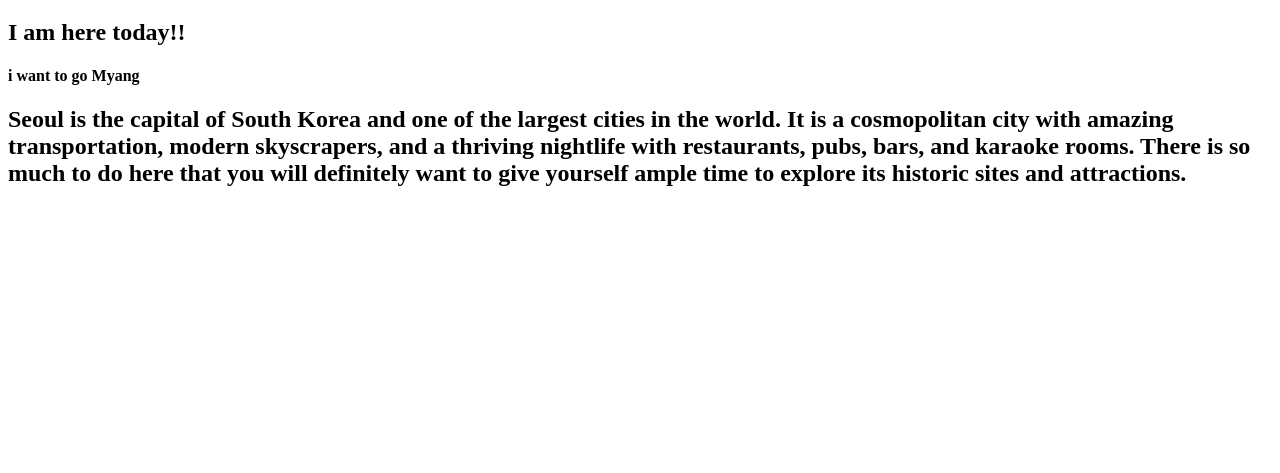
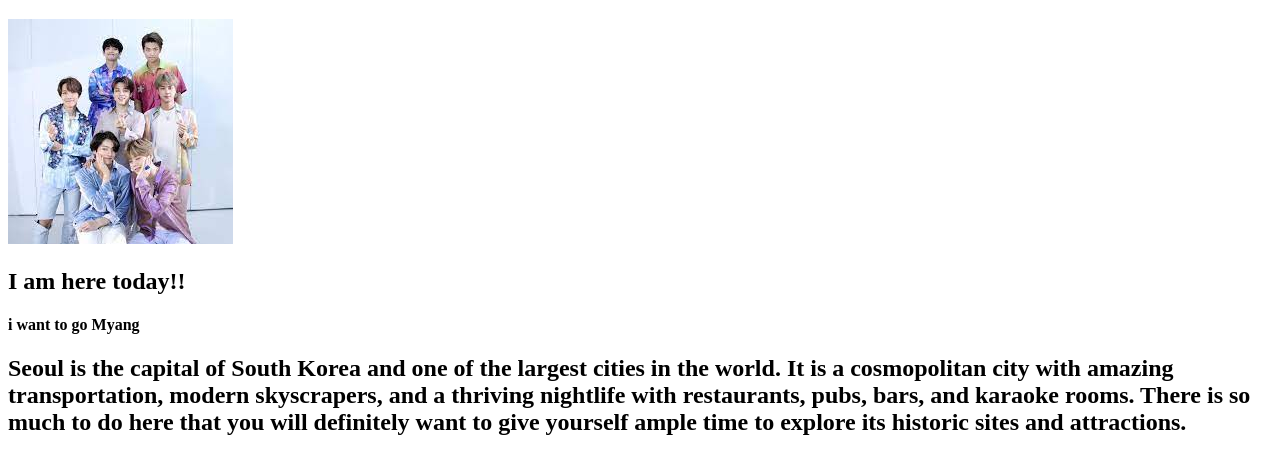
Before and after one commit to MushficaN/second-repo, a plain HTML site: page index.html in a window 1280 px wide. Shown: the part 61-534 px from the top of the page. Drawn offline with Linux system fonts and the light colour scheme.

Commit message:
image added

```diff
--- a/index.html
+++ b/index.html
@@ -8,6 +8,10 @@
 </head>
 <body>
  <h1>hello Busan</h1>
+<img src="nnnoi.jpg">
+
+
+
  <h2>I am here today!!</h2>
  <h4>i want to go Myang</h4>
  <h2>Seoul is the capital of South Korea and one of the largest cities in the world. It is a cosmopolitan city with amazing transportation, modern skyscrapers, and a thriving nightlife with restaurants, pubs, bars, and karaoke rooms. There is so much to do here that you will definitely want to give yourself ample time to explore its historic sites and attractions.</h2>
```
Also changed, not shown: nnnoi.jpg (added).
